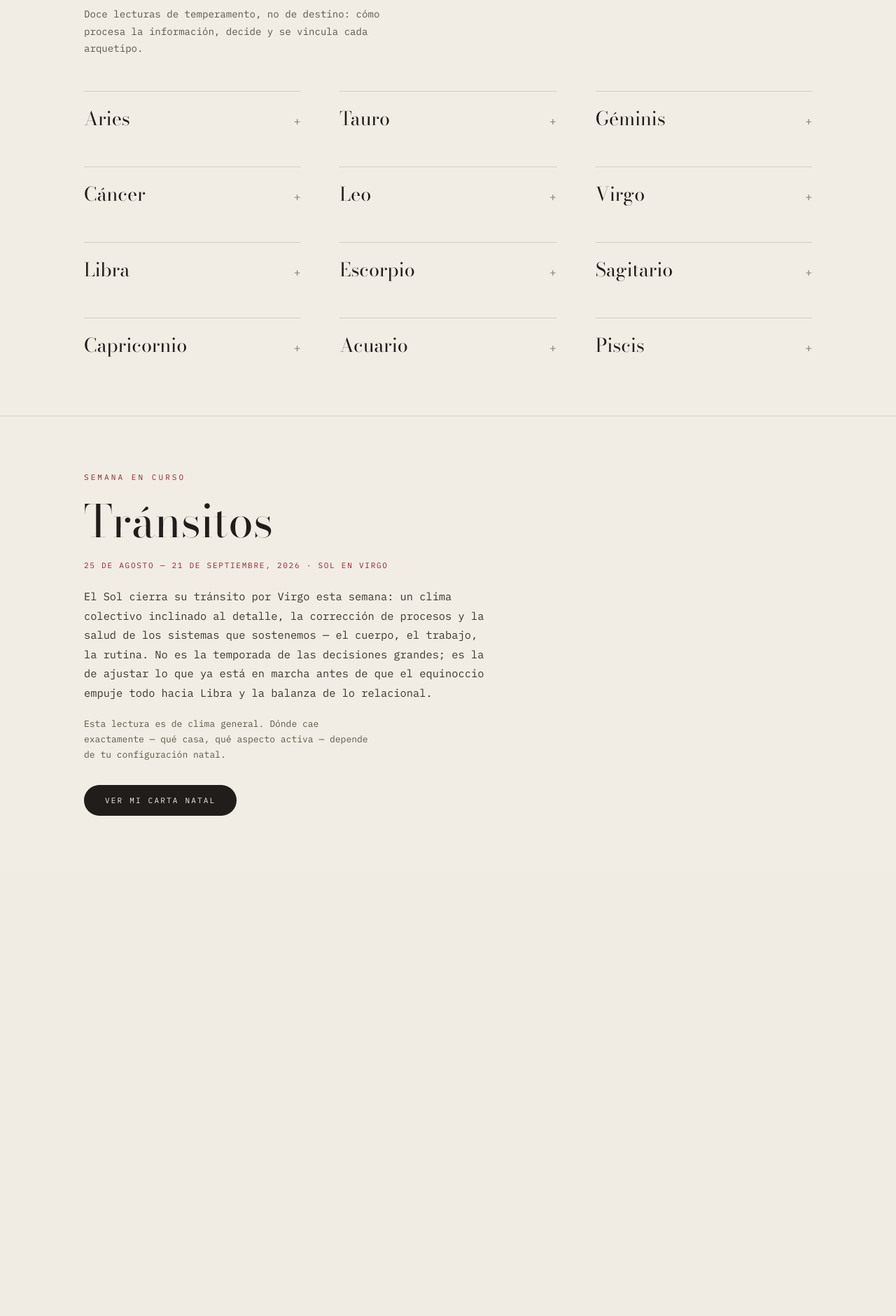
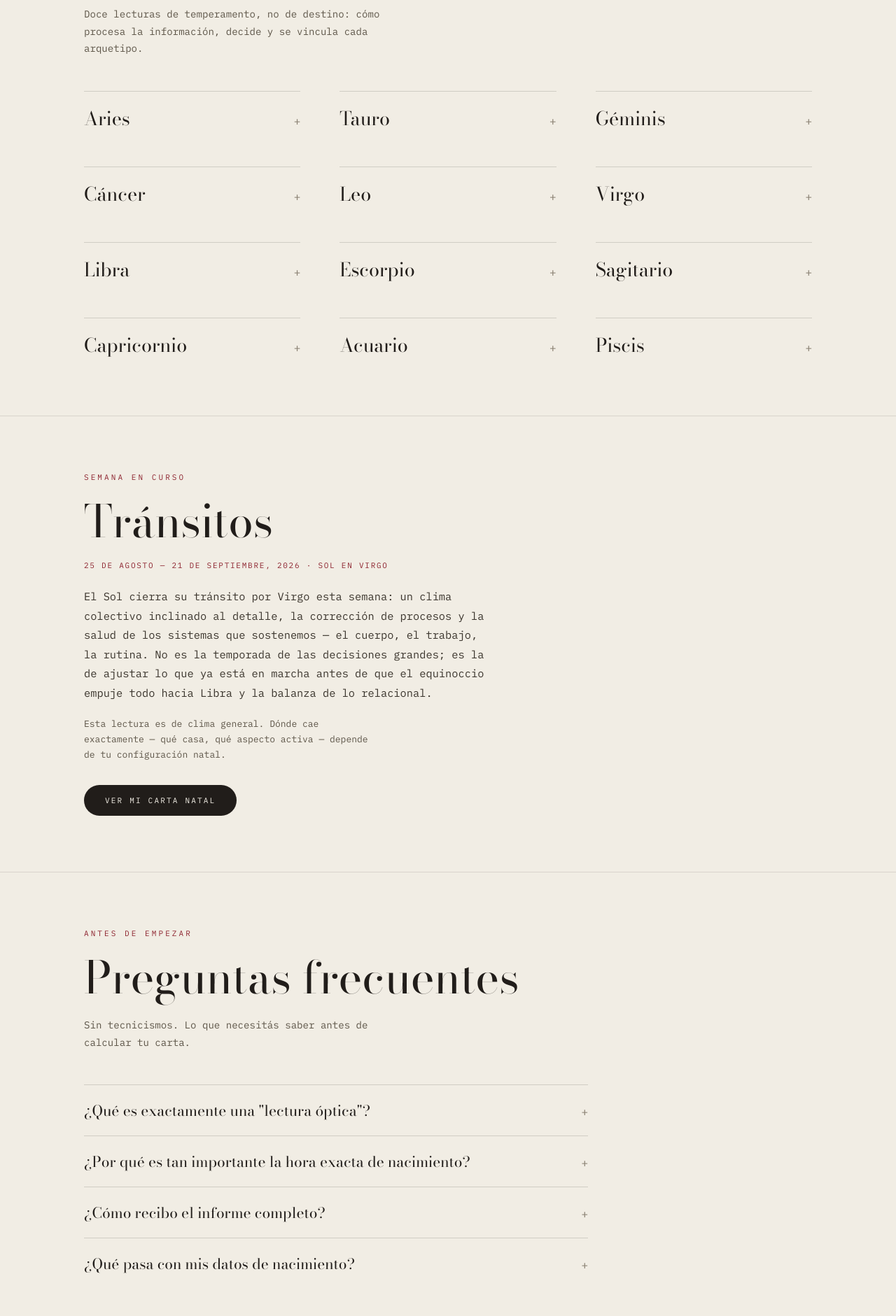
Before and after one commit to martinagarrigue-droid/s, a FastAPI app: page / in a window 1280 px wide; the page is wider, and only the part inside the window is pictured. Shown: the part 999-2880 px from the top of that part at 70% size. Before the commit the page ends 2165 px from the top of that part, so only its background shows below. Run offline with FastAPI, Linux system fonts and the light colour scheme.

Commit message:
Add free preview teaser, FAQ section, and Mercado Pago checkout stub
- POST /api/calculate is now the free preview: it only runs
  natal_engine (fast, no LLM/PDF cost) and returns an "extracto óptico"
  — Sun sign, Ascendant sign, and a fixed aura-architecture phrase — as
  an instant taste of value before any payment.
- The old full pipeline (report_engine + pdf_engine) moved intact to a
  new POST /api/generate-report, kept separate so gating it behind real
  payment confirmation later is a single change, not a rewrite.
- New POST /api/create-preference: structured stub for the Mercado Pago
  checkout, with the real SDK usage documented inline (preference
  payload, back_urls, webhook) but not yet wired to a live account.
- teaser_copy.py: fixed, non-LLM copy mapping each Sun sign to a short
  optical/light-themed phrase, kept separate from natal_engine's
  business logic.
- Frontend: after submitting the modal form, the user now sees the free
  teaser plus a "Comprar informe completo" button showing the price,
  which calls the new stub endpoint and shows its pending-integration
  message elegantly instead of silently doing nothing.
- New #faq section (added to the continuous-scroll nav) answering what
  the optical reading is, why exact birth time matters, PDF delivery,
  and data handling — same disclosure pattern as the Signos grid.
- Found and fixed another instance of the `[hidden]` bug from two turns
  ago: `.calc-form { display: flex }` was overriding the browser's
  default `[hidden] { display: none }`, so the calculator form stayed
  visible (showing a stuck disabled "Calculando…" button) after
  submission. Added `.calc-form[hidden] { display: none }` and audited
  every other hidden-toggled element in style.css for the same issue.

Verified: teaser math and copy tested directly against natal_engine
(this sandbox has no outbound access to the geocoding service, so the
HTTP path is confirmed via the same clean 502 mapping as before);
/api/create-preference stub tested end-to-end; full browser pass with a
mocked /api/calculate response confirms the modal, FAQ accordion, and
buy flow all render and toggle correctly. natal_engine, report_engine,
and pdf_engine are untouched. Aura palette, grain, and typography
untouched.

Co-Authored-By: Claude Sonnet 5 <noreply@anthropic.com>
Claude-Session: https://claude.ai/code/session_018zetAr7X4wgg71YntLvW3m

```diff
--- a/main.py
+++ b/main.py
@@ -27,6 +27,7 @@ from report_engine import (
     MissingAPIKeyError,
     generate_report,
 )
+from teaser_copy import build_teaser
 
 app = FastAPI(title="Sidérea")
 
@@ -43,6 +44,11 @@ _FIELD_LABELS = {
     "time": "la hora exacta",
     "location": "el lugar de nacimiento",
 }
+
+# Precio de referencia del informe completo. Vive acá (no hardcodeado en el
+# payload de Mercado Pago) para que el día que haya un solo lugar que
+# cambiar sea este.
+FULL_REPORT_PRICE_ARS = 9900
 
 
 class ChartRequest(BaseModel):
@@ -70,6 +76,27 @@ async def validation_exception_handler(request: Request, exc: RequestValidationE
     return JSONResponse(status_code=422, content={"detail": detail})
 
 
+def _raise_for_natal_error(exc: Exception) -> None:
+    """Mapea las excepciones de natal_engine a una respuesta HTTP clara."""
+    if isinstance(
+        exc,
+        (
+            LocationNotFoundError,
+            MissingBirthTimeError,
+            InvalidHouseSystemError,
+            InvalidDateTimeError,
+        ),
+    ):
+        raise HTTPException(status_code=400, detail=str(exc)) from exc
+    if isinstance(exc, (GeocodingTimeoutError, EphemerisCalculationError)):
+        raise HTTPException(
+            status_code=502, detail=f"No pudimos calcular tu carta: {exc}"
+        ) from exc
+    raise HTTPException(
+        status_code=500, detail="Ocurrió un error inesperado procesando tu carta."
+    ) from exc
+
+
 @app.get("/")
 async def read_index(request: Request):
     return templates.TemplateResponse(request, "index.html")
@@ -77,6 +104,42 @@ async def read_index(request: Request):
 
 @app.post("/api/calculate")
 async def calculate(payload: ChartRequest):
+    """Vista previa gratuita: solo natal_engine (rápido, sin costo de LLM).
+
+    Devuelve un "extracto óptico" — Sol, Ascendente y una frase fija de
+    arquitectura de aura — como destello de valor antes de ofrecer el
+    informe completo pago. No llama a report_engine ni a pdf_engine.
+    """
+    date_str = payload.date.isoformat()
+    time_str = payload.time.strftime("%H:%M")
+
+    try:
+        chart = await run_in_threadpool(
+            generate_natal_chart,
+            name="Consultante",
+            date_str=date_str,
+            time_str=time_str,
+            place_text=payload.location,
+        )
+    except Exception as exc:
+        _raise_for_natal_error(exc)
+
+    return {
+        "subject": chart["subject"],
+        "teaser": build_teaser(chart),
+        "full_report_price_ars": FULL_REPORT_PRICE_ARS,
+    }
+
+
+@app.post("/api/generate-report")
+async def generate_report_endpoint(payload: ChartRequest):
+    """Informe completo (LLM + PDF): reservado para después del pago.
+
+    Todavía no está gateado por una confirmación de pago real — eso llega
+    con el webhook de Mercado Pago (ver /api/create-preference) — pero
+    vive en su propio endpoint, separado de la vista previa gratuita, para
+    que ese enganche sea un solo punto de cambio cuando se implemente.
+    """
     date_str = payload.date.isoformat()
     time_str = payload.time.strftime("%H:%M")
 
@@ -139,3 +202,53 @@ async def download_report(report_id: str):
     return FileResponse(
         pdf_path, media_type="application/pdf", filename="carta-natal-siderea.pdf"
     )
+
+
+@app.post("/api/create-preference")
+async def create_preference(payload: ChartRequest):
+    """Stub del inicio de checkout de Mercado Pago.
+
+    Todavía no crea una preferencia real. Cuando se conecte el SDK, esto
+    pasaría a ser algo como:
+
+        import mercadopago
+        sdk = mercadopago.SDK(os.environ["MERCADOPAGO_ACCESS_TOKEN"])
+        preference_data = {
+            "items": [{
+                "title": "Informe completo Sidérea",
+                "quantity": 1,
+                "currency_id": "ARS",
+                "unit_price": FULL_REPORT_PRICE_ARS,
+            }],
+            "back_urls": {
+                "success": f"{BASE_URL}/pago/exito",
+                "failure": f"{BASE_URL}/pago/error",
+                "pending": f"{BASE_URL}/pago/pendiente",
+            },
+            "auto_return": "approved",
+            "notification_url": f"{BASE_URL}/api/payments/webhook",
+            # Datos de la carta para poder generar el informe una vez
+            # confirmado el pago, sin pedírselos de nuevo al usuario.
+            "metadata": {
+                "date": payload.date.isoformat(),
+                "time": payload.time.strftime("%H:%M"),
+                "location": payload.location,
+            },
+        }
+        preference = sdk.preference().create(preference_data)["response"]
+        return {"preference_id": preference["id"], "init_point": preference["init_point"]}
+
+    El webhook de confirmación de pago (POST /api/payments/webhook, a
+    implementar) sería el que dispare /api/generate-report para el
+    consultante correspondiente.
+    """
+    return {
+        "status": "pending_integration",
+        "preference_id": None,
+        "init_point": None,
+        "price_ars": FULL_REPORT_PRICE_ARS,
+        "message": (
+            "La pasarela de pago está en preparación. "
+            "Pronto vas a poder completar tu compra acá."
+        ),
+    }
--- a/static/css/style.css
+++ b/static/css/style.css
@@ -417,6 +417,59 @@ a:hover {
   margin-top: clamp(24px, 4vh, 36px);
 }
 
+/* FAQ: misma disposición de disclosure que Signos, en lista vertical */
+
+.faq-list {
+  display: flex;
+  flex-direction: column;
+  gap: 0;
+  max-width: 720px;
+  margin-top: clamp(40px, 6vh, 64px);
+}
+
+.faq-item {
+  border-top: 1px solid rgba(42, 38, 34, 0.16);
+  padding: 20px 0;
+}
+
+.faq-item summary {
+  display: flex;
+  align-items: baseline;
+  justify-content: space-between;
+  gap: 24px;
+  cursor: pointer;
+  list-style: none;
+}
+
+.faq-item summary::-webkit-details-marker {
+  display: none;
+}
+
+.faq-question {
+  font-family: 'Bodoni Moda', Didot, 'Bodoni MT', serif;
+  font-weight: 400;
+  font-size: clamp(17px, 2vw, 21px);
+  color: #211D1A;
+  transition: color 0.2s ease;
+}
+
+.faq-item:hover .faq-question,
+.faq-item:hover .sign-toggle {
+  color: #8E2530;
+}
+
+.faq-item[open] .sign-toggle {
+  transform: rotate(45deg);
+}
+
+.faq-answer {
+  max-width: 58ch;
+  margin: 14px 0 4px;
+  font-size: 13px;
+  line-height: 1.75;
+  color: #5D5548;
+}
+
 /* ---- Calculadora de carta: modal ---- */
 
 .modal-overlay {
--- a/static/js/app.js
+++ b/static/js/app.js
@@ -10,8 +10,21 @@
   var errorEl = document.getElementById("calc-error");
   var resultEl = document.getElementById("calc-result");
   var resultSubjectEl = document.getElementById("calc-result-subject");
-  var resultTextEl = document.getElementById("calc-result-text");
-  var downloadLink = document.getElementById("calc-download");
+  var teaserPhraseEl = document.getElementById("calc-teaser-phrase");
+  var buyBtn = document.getElementById("calc-buy");
+  var priceEl = document.getElementById("calc-price");
+  var buyStatusEl = document.getElementById("calc-buy-status");
+
+  var lastPayload = null;
+
+  function formatPriceArs(amount) {
+    if (typeof amount !== "number") return "";
+    try {
+      return amount.toLocaleString("es-AR") + " ARS";
+    } catch (err) {
+      return amount + " ARS";
+    }
+  }
 
   function openModal() {
     overlay.hidden = false;
@@ -23,7 +36,16 @@
     document.body.style.overflow = "";
   }
 
+  function resetBuyState() {
+    buyBtn.disabled = false;
+    buyBtn.hidden = false;
+    buyBtn.textContent = "Comprar informe completo";
+    buyStatusEl.hidden = true;
+    buyStatusEl.textContent = "";
+  }
+
   function resetView() {
+    lastPayload = null;
     form.hidden = false;
     resultEl.hidden = true;
     errorEl.hidden = true;
@@ -32,6 +54,7 @@
     statusEl.textContent = "";
     submitBtn.disabled = false;
     submitBtn.textContent = "Calcular mi carta";
+    resetBuyState();
   }
 
   openBtns.forEach(function (btn) {
@@ -88,20 +111,19 @@
         }
 
         var data = result.data || {};
+        var teaser = data.teaser || {};
+
+        lastPayload = payload;
+
         form.hidden = true;
         statusEl.hidden = true;
         resultEl.hidden = false;
+        resetBuyState();
+
         resultSubjectEl.textContent =
-          (data.subject && data.subject.place && data.subject.place.resolved_display_name) ||
-          payload.location;
-        resultTextEl.textContent = data.report_text || "";
-
-        if (data.pdf_url) {
-          downloadLink.href = data.pdf_url;
-          downloadLink.hidden = false;
-        } else {
-          downloadLink.hidden = true;
-        }
+          "Sol en " + (teaser.sun_sign || "—") + " · Ascendente en " + (teaser.ascendant_sign || "—");
+        teaserPhraseEl.textContent = teaser.phrase || "";
+        priceEl.textContent = formatPriceArs(data.full_report_price_ars);
       })
       .catch(function (err) {
         statusEl.hidden = true;
@@ -111,4 +133,49 @@
         submitBtn.textContent = "Calcular mi carta";
       });
   });
+
+  buyBtn.addEventListener("click", function () {
+    if (!lastPayload) return;
+
+    buyBtn.disabled = true;
+    buyBtn.textContent = "Procesando…";
+    buyStatusEl.hidden = true;
+
+    fetch("/api/create-preference", {
+      method: "POST",
+      headers: { "Content-Type": "application/json" },
+      body: JSON.stringify(lastPayload),
+    })
+      .then(function (response) {
+        return response.json().then(function (data) {
+          return { ok: response.ok, data: data };
+        }).catch(function () {
+          return { ok: response.ok, data: null };
+        });
+      })
+      .then(function (result) {
+        var data = result.data || {};
+
+        if (result.ok && data.init_point) {
+          window.location.href = data.init_point;
+          return;
+        }
+
+        var message =
+          (data && typeof data.message === "string" && data.message) ||
+          (data && typeof data.detail === "string" && data.detail) ||
+          "No pudimos iniciar el pago. Probá de nuevo en un rato.";
+
+        buyStatusEl.hidden = false;
+        buyStatusEl.textContent = message;
+        buyBtn.disabled = false;
+        buyBtn.textContent = "Comprar informe completo";
+      })
+      .catch(function () {
+        buyStatusEl.hidden = false;
+        buyStatusEl.textContent = "No pudimos conectar con el servidor. Probá de nuevo.";
+        buyBtn.disabled = false;
+        buyBtn.textContent = "Comprar informe completo";
+      });
+  });
 })();
--- a/templates/index.html
+++ b/templates/index.html
@@ -29,6 +29,7 @@
         <a href="#carta">Carta</a>
         <a href="#signos">Signos</a>
         <a href="#transitos">Tránsitos</a>
+        <a href="#faq">FAQ</a>
       </nav>
     </header>
 
@@ -77,10 +78,16 @@
       </form>
 
       <div class="calc-result" id="calc-result" hidden>
-        <div class="modal-eyebrow">Tu informe</div>
+        <div class="modal-eyebrow">Extracto óptico</div>
         <p class="calc-result-subject" id="calc-result-subject"></p>
-        <div class="calc-result-text" id="calc-result-text"></div>
-        <a href="#" class="btn btn-secondary calc-download" id="calc-download" target="_blank" rel="noopener">Descargar PDF</a>
+        <p class="calc-teaser-phrase" id="calc-teaser-phrase"></p>
+
+        <div class="calc-upsell">
+          <p class="calc-upsell-copy">Esto es una lectura parcial, gratuita. El informe completo desarrolla los doce planetas, las casas y los aspectos de tu carta en un PDF descargable.</p>
+          <p class="calc-price-line">Informe completo: <span id="calc-price"></span></p>
+          <button type="button" class="btn btn-primary calc-buy" id="calc-buy">Comprar informe completo</button>
+          <p class="calc-buy-status" id="calc-buy-status" role="status" aria-live="polite" hidden></p>
+        </div>
       </div>
     </div>
   </div>
@@ -182,6 +189,38 @@
   </div>
 </section>
 
+<section id="faq" class="section faq-section">
+  <div class="section-inner">
+    <div class="eyebrow">Antes de empezar</div>
+    <h2 class="section-title">Preguntas frecuentes</h2>
+    <p class="section-lede">Sin tecnicismos. Lo que necesitás saber antes de calcular tu carta.</p>
+
+    <div class="faq-list">
+
+      <details class="faq-item">
+        <summary><span class="faq-question">¿Qué es exactamente una "lectura óptica"?</span><span class="sign-toggle" aria-hidden="true">+</span></summary>
+        <p class="faq-answer">Es la forma en que describimos tu carta natal: no como un pronóstico, sino como una configuración de luz — posición, temperatura y dirección — registrada en el momento y el lugar exactos en que naciste. El informe traduce esa configuración en un lenguaje analítico, no en predicciones.</p>
+      </details>
+
+      <details class="faq-item">
+        <summary><span class="faq-question">¿Por qué es tan importante la hora exacta de nacimiento?</span><span class="sign-toggle" aria-hidden="true">+</span></summary>
+        <p class="faq-answer">La hora determina tu Ascendente y las doce casas de tu carta, que cambian cada pocos minutos. Sin hora exacta podemos calcular tus planetas, pero no dónde caen dentro de tu carta — es la diferencia entre saber qué luz tenés y saber hacia dónde apunta.</p>
+      </details>
+
+      <details class="faq-item">
+        <summary><span class="faq-question">¿Cómo recibo el informe completo?</span><span class="sign-toggle" aria-hidden="true">+</span></summary>
+        <p class="faq-answer">Después de confirmar la compra, generamos un PDF a partir de tu carta y queda disponible para descargar directamente desde el sitio. No se envía por correo ni requiere una cuenta.</p>
+      </details>
+
+      <details class="faq-item">
+        <summary><span class="faq-question">¿Qué pasa con mis datos de nacimiento?</span><span class="sign-toggle" aria-hidden="true">+</span></summary>
+        <p class="faq-answer">Tu fecha, hora y lugar de nacimiento se usan únicamente para calcular tu carta y generar tu informe. No los compartimos con terceros ni los usamos para nada fuera de esa lectura.</p>
+      </details>
+
+    </div>
+  </div>
+</section>
+
 <script src="/static/js/app.js" defer></script>
 </body>
 </html>
```
Also changed, not shown: other parts of static/css/style.css (+43 -8 lines), teaser_copy.py (added, +56 -0 lines).
